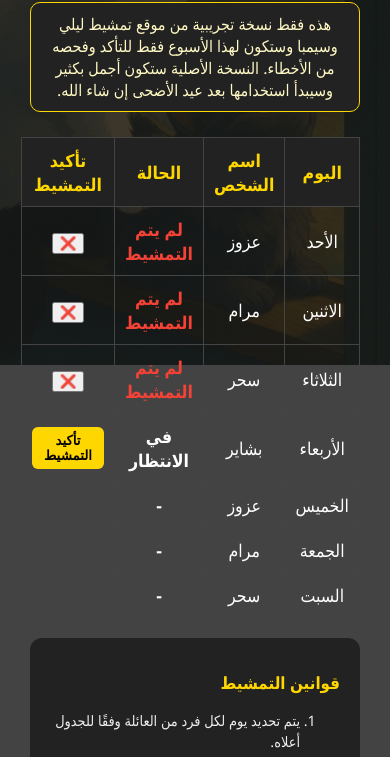
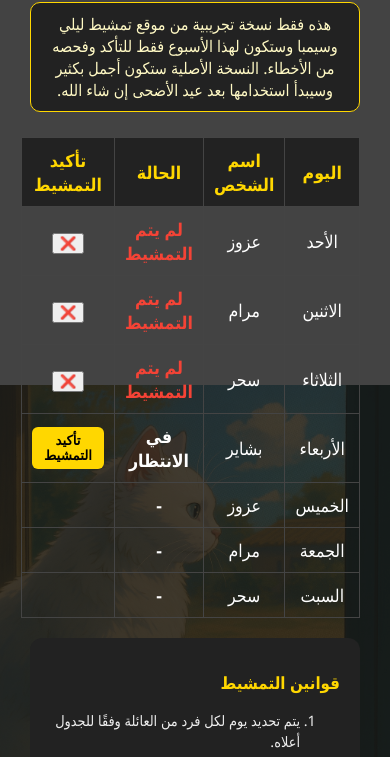
Before and after one commit to wa-error/Lele_simba, a plain HTML site: page index.html in a window 390 px wide. Shown: the part 220-977 px from the top of the page. Drawn offline with Linux system fonts and the light colour scheme.

Commit message:
background

```diff
--- a/style.css
+++ b/style.css
@@ -10,7 +10,6 @@ body {
   body {
     background: url('background-mobile.png') no-repeat center center fixed;
     background-size: contain; /* تعديل هنا */
-    background-position: center top; /* تعديل هنا */
     background-attachment: scroll; /* تعديل هنا */
   }
 }
```
